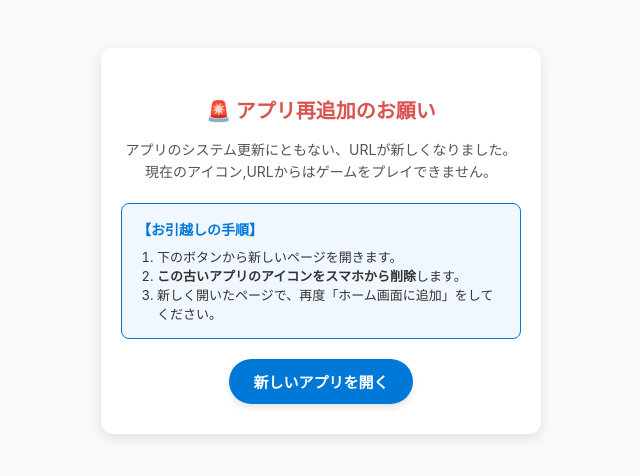
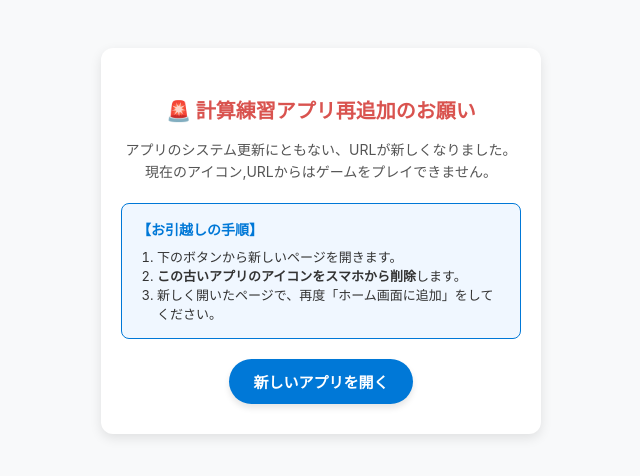
Before and after one commit to SakumaKoyo/SakumaKoyo.github.io, a plain HTML site: page index.html in a window 1280 px wide. Shown: the whole page, without its empty margins (319-959 px from the left). Drawn offline with Linux system fonts and the light colour scheme.

Commit message:
アプリ終了

```diff
--- a/index.html
+++ b/index.html
@@ -47,7 +47,7 @@
 <body>
 
     <div class="card">
-        <h2>🚨 アプリ再追加のお願い</h2>
+        <h2>🚨 計算練習アプリ再追加のお願い</h2>
         <p>アプリのシステム更新にともない、URLが新しくなりました。現在のアイコン,URLからはゲームをプレイできません。</p>
 
         <div class="steps">
```
